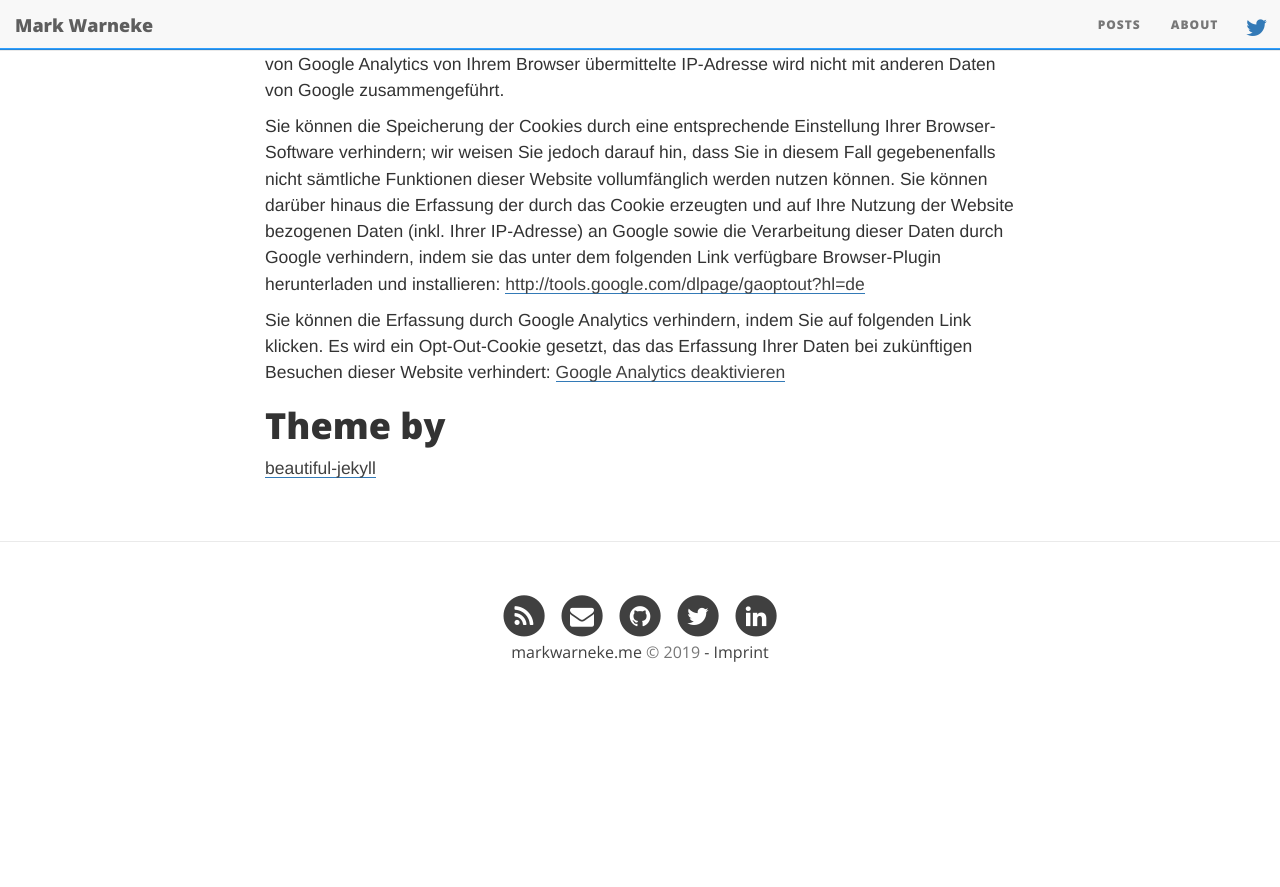
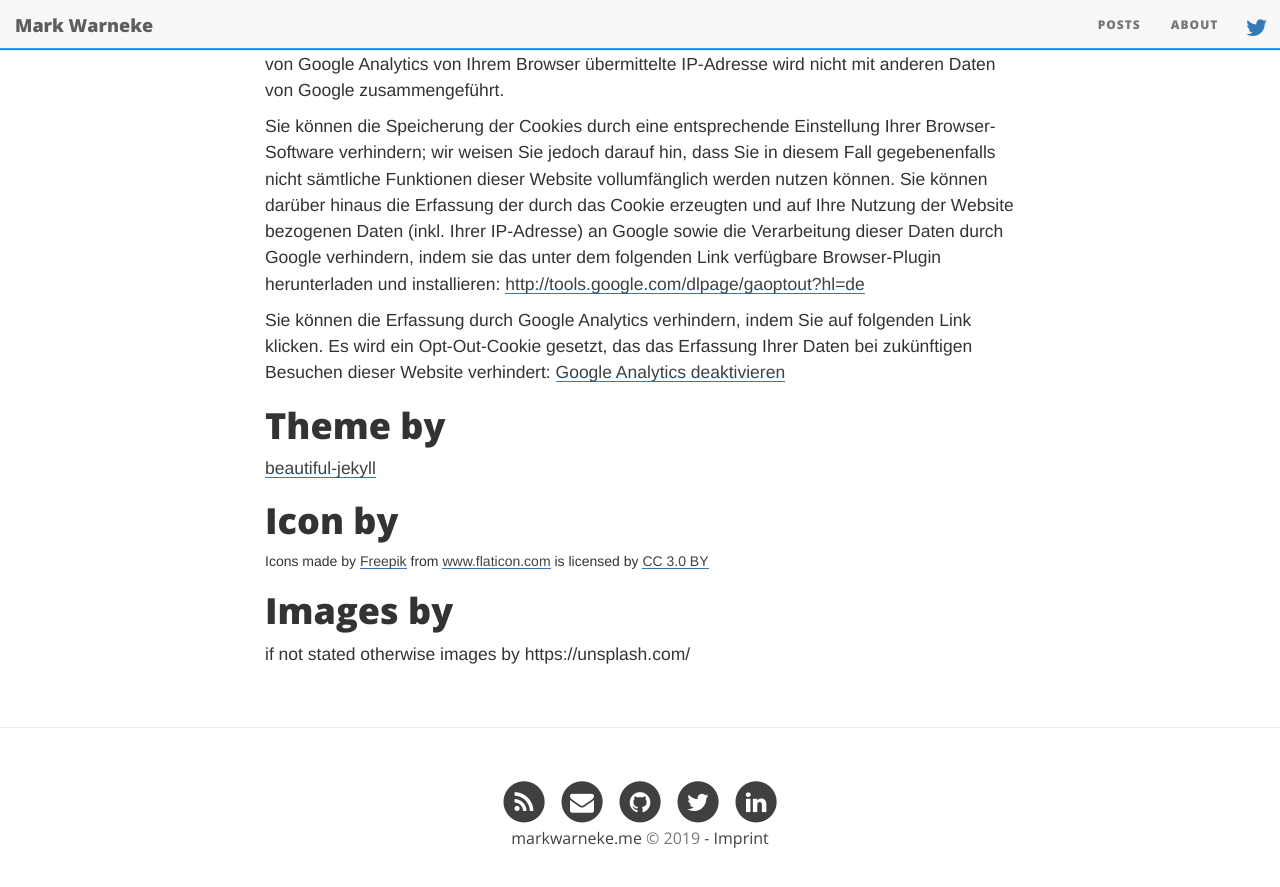
Before and after one commit to MarkWarneke/markwarneke.github.io, a Jekyll site: the page built from imprint.md, in a window 1280 px wide and 900 px high, scrolled down 2211 px. Shown: the top 887 px of the window. Built offline with Jekyll 4.4.1, drawn with Linux system fonts in a browser that asks for light colours; nearby versions of some CDN libraries; before the commit the page ends 2925 px from its top, so only the background shows below that.

Commit message:
add icon and images to imprint

```diff
--- a/imprint.md
+++ b/imprint.md
@@ -59,3 +59,11 @@
 # Theme by
 
 [beautiful-jekyll](https://deanattali.com/beautiful-jekyll/)
+
+# Icon by
+
+<div>Icons made by <a href="https://www.flaticon.com/authors/freepik" title="Freepik">Freepik</a> from <a href="https://www.flaticon.com/"                 title="Flaticon">www.flaticon.com</a> is licensed by <a href="http://creativecommons.org/licenses/by/3.0/"                 title="Creative Commons BY 3.0" target="_blank">CC 3.0 BY</a></div>
+
+# Images by
+
+if not stated otherwise images by https://unsplash.com/
```
